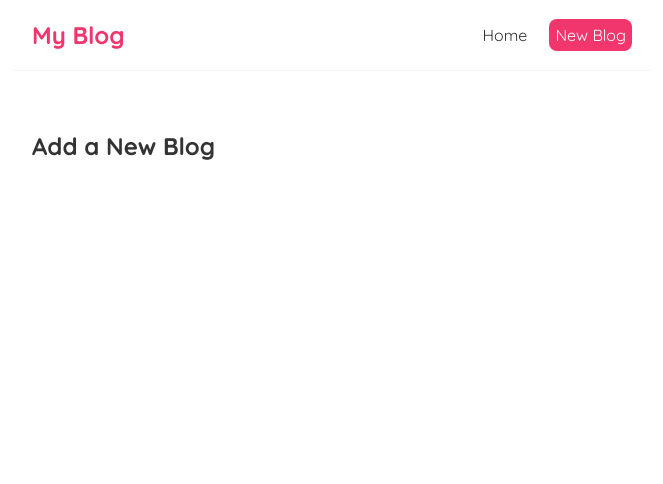
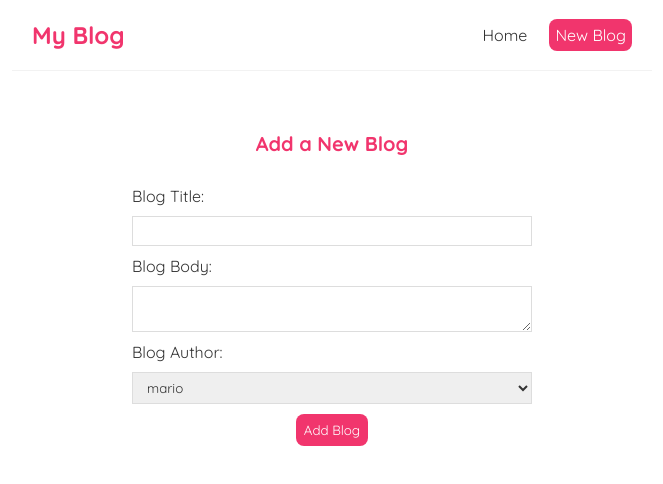
Before and after one commit to khaledsaleh07/blog, a React (Create React App) app: page /create in a window 1280 px wide. Shown: the top 484 px of the page, without its empty margins (308-971 px from the left). Built offline with nearby package versions, Linux system fonts and the light colour scheme.

Commit message:
controlled inputs

```diff
--- a/src/Create.js
+++ b/src/Create.js
@@ -1,7 +1,37 @@
+import { useState } from "react";
+
 const Create = () => {
+    const [title, setTitle] = useState("");
+    const [body, setBody] = useState("");
+    const [author, setAuthor] = useState('mario');
+
     return (
         <div className="create">
             <h2>Add a New Blog</h2>
+            <form>
+                <label>Blog Title: </label>
+                <input
+                    type="text"
+                    required
+                    value={title}
+                    onChange={(e) => setTitle(e.target.value)}
+                ></input>
+                <label>Blog Body: </label>
+                <textarea
+                    required
+                    value={body}
+                    onChange={(e) => setBody(e.target.value)}
+                ></textarea>
+                <label>Blog Author: </label>
+                <select
+                    value={author}
+                    onChange={(e) => setAuthor(e.target.value)}
+                >
+                    <option value="mario">mario</option>
+                    <option value="yoshi">yoshi</option>
+                </select>
+                <button>Add Blog</button>
+            </form>
         </div>
     );
 }
--- a/src/index.css
+++ b/src/index.css
@@ -70,3 +70,35 @@
   border-radius: 8px;
   cursor: pointer;
 }
+
+/* create new blog form */
+.create {
+  max-width: 400px;
+  margin: 0 auto;
+  text-align: center;
+}
+.create label {
+  text-align: left;
+  display: block;
+}
+.create h2 {
+  font-size: 20px;
+  color: #f1356d;
+  margin-bottom: 30px;
+}
+.create input, .create textarea, .create select {
+  width: 100%;
+  padding: 6px 10px;
+  margin: 10px 0;
+  border: 1px solid #ddd;
+  box-sizing: border-box;
+  display: block;
+}
+.create button {
+  background: #f1356d;
+  color: #fff;
+  border: 0;
+  padding: 8px;
+  border-radius: 8px;
+  cursor: pointer;
+}
```
